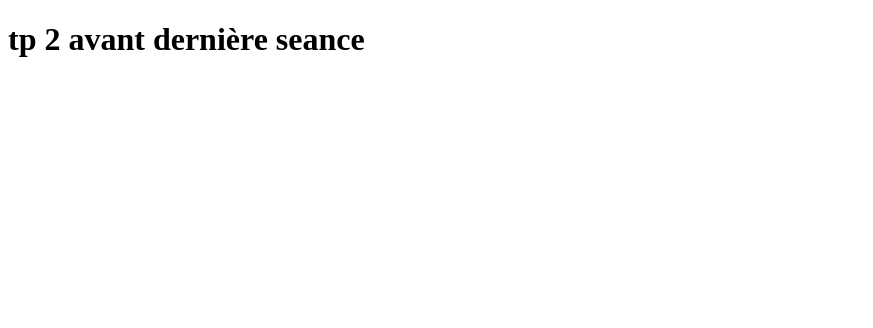
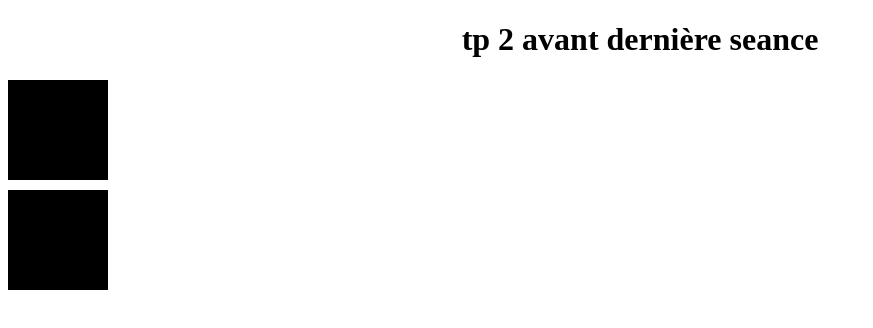
Before and after one commit to Hajarelberg/tp2web, a plain HTML site: page index.html in a window 1280 px wide. Shown: the whole page, without its empty margins (0-873 px from the left). Drawn offline with Linux system fonts and the light colour scheme.

Commit message:
ajout hajar

```diff
--- a/index.css
+++ b/index.css
@@ -2,3 +2,17 @@ h1
 {
     text-align: center;
 }
+
+.div1
+{
+    width: 100px;
+    height: 100px;
+    background: black;
+}
+.div2
+{
+    width: 100px;
+    height: 100px;
+    background: black;
+    margin-top: 10px;
+}
--- a/index.html
+++ b/index.html
@@ -4,10 +4,10 @@
     <meta charset="UTF-8">
     <meta name="viewport" content="width=device-width, initial-scale=1.0">
     <title>Document</title>
-
+    <link rel="stylesheet" href="./index.css">
 <body>
-    <h1>tp 2 avant dernière seance </h1>
-
-
+    <h1> tp 2 avant dernière seance </h1>
+    <div class="div1"></div>
+    <div class="div2"></div>
 </body>
 </html>
```
